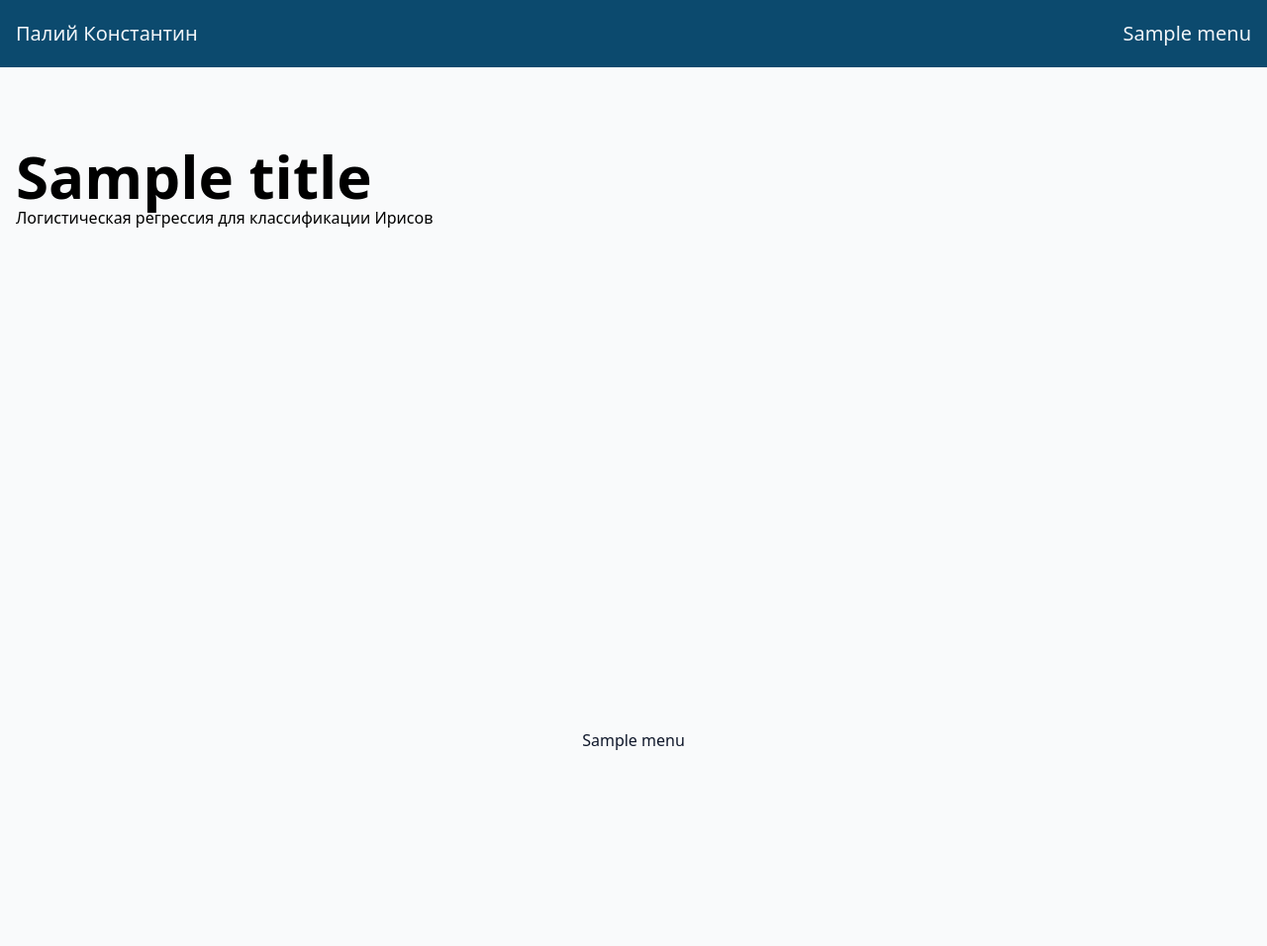
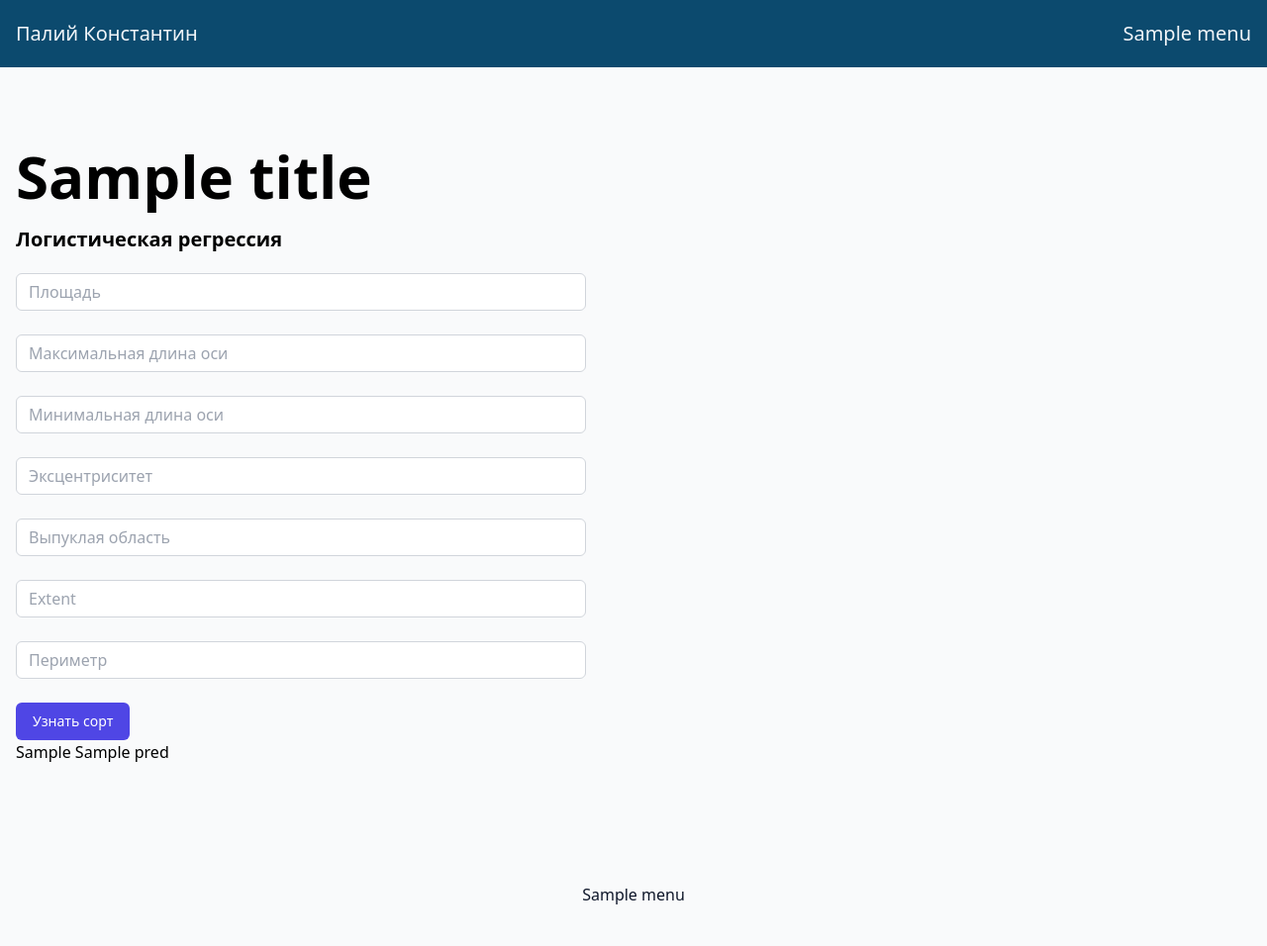
Before and after one commit to Kostess/Paliy, a Flask app: template templates/lab3.html in a window 1280 px wide. Shown: the whole page at 99% size. Before the commit the page ends 758 px from the top, so only its background shows below. Run offline with Flask 3, Linux system fonts and the light colour scheme; the template is opened without the code that fills it: most values are stand-ins (such as "Sample title", 1, 10 or a date in 2020); parts of the project's set-up code (start-up, migrations or seed data) failed here and were passed over; some libraries are stand-ins or nearby versions.

Commit message:
И ещё 2 модели готовы

```diff
--- a/flsite.py
+++ b/flsite.py
@@ -13,6 +13,8 @@ menu = [{"name": "Главная", "url": "/"},
 
 loaded_model_knn = pickle.load(open('model/Iris_pickle_file', 'rb'))
 loaded_model_linear = pickle.load(open('model/linearModel', 'rb'))
+loaded_model_logistic = pickle.load(open('model/logistic_model', 'rb'))
+loaded_model_tree = pickle.load((open('model/Tree_model', 'rb')))
 
 @app.route("/")
 def index():
@@ -24,11 +26,11 @@ def f_knn():
     if request.method == 'GET':
         return render_template('lab1.html', title="Метод k -ближайших соседей (KNN)", menu=menu, class_model='')
     if request.method == 'POST':
-        X_new = np.array([[float(request.form['list1']),
+        x_new = np.array([[float(request.form['list1']),
                            float(request.form['list2']),
                            float(request.form['list3']),
                            float(request.form['list4'])]])
-        pred = loaded_model_knn.predict(X_new)
+        pred = loaded_model_knn.predict(x_new)
         return render_template('lab1.html', title="Метод k -ближайших соседей (KNN)", menu=menu,
                                class_model="Это: " + pred)
 
@@ -38,22 +40,43 @@ def f_linear():
     if request.method == 'GET':
         return render_template('lab2.html', title="Линейная регрессия", menu=menu)
     if request.method == 'POST':
-        X_new = np.array([[float(request.form['list1']),
+        x_new = np.array([[float(request.form['list1']),
                            float(request.form['list2']),
                            float(request.form['list3']),]])
-        pred = loaded_model_linear.predict(X_new)
+        pred = loaded_model_linear.predict(x_new)
         return render_template('lab2.html', title="Линейная регрессия", menu=menu, class_model=f"Ваш размер обуви: {pred}")
 
 
-@app.route("/p_logistic")
+@app.route("/p_logistic", methods=['POST', 'GET'])
 def f_logistic():
-    return render_template('lab3.html', title="Логистическая регрессия", menu=menu)
+    if request.method == 'GET':
+        return render_template('lab3.html', title="Логистическая регрессия", menu=menu)
+    if request.method == 'POST':
+        x_new = np.array([[float(request.form['list1']),
+                           float(request.form['list2']),
+                           float(request.form['list3']),
+                           float(request.form['list4']),
+                           float(request.form['list5']),
+                           float(request.form['list6']),
+                           float(request.form['list7']),]])
+        pred = loaded_model_logistic.predict(x_new)
+        return render_template('lab3.html', title="Логистическая регрессия", menu=menu,
+                               class_model=f"Это: {pred}")
 
-
-@app.route("/p_three")
+@app.route("/p_three", methods=['POST', 'GET'])
 def f_three():
-    return render_template('three.html', title="Дерево решений", menu=menu)
-
+    if request.method == 'GET':
+        return render_template('three.html', title="Дерево решений", menu=menu)
+    if request.method == 'POST':
+        x_new = np.array([[float(request.form['list1']),
+                           float(request.form['list2']),
+                           float(request.form['list3']),
+                           float(request.form['list4']),
+                           float(request.form['list5']),
+                           float(request.form['list6']),
+                           float(request.form['list7']), ]])
+        pred = loaded_model_tree.predict(x_new)
+        return render_template('three.html', title="Дерево решений", menu=menu, class_model=f"Это: {pred}")
 
 if __name__ == "__main__":
     app.run(debug=True)
--- a/templates/lab3.html
+++ b/templates/lab3.html
@@ -2,5 +2,36 @@
 
 {% block content %}
 {{ super() }}
-<p>Логистическая регрессия для классификации Ирисов
+    <p class="text-xl font-bold mt-5">Логистическая регрессия</p>
+    <form class="space-y-6 mt-5" action="/p_logistic" method="POST">
+    <div class="w-full max-w-xl mb-6">
+        <p><input type="text" name="list1" class="appearance-none block w-full bg-white border border-gray-300 rounded-md py-2 px-3 leading-tight focus:outline-none focus:border-indigo-500" placeholder="Площадь"></p>
+    </div>
+    <div class="w-full max-w-xl mb-6">
+        <p><input type="text" name="list2" class="appearance-none block w-full bg-white border border-gray-300 rounded-md py-2 px-3 leading-tight focus:outline-none focus:border-indigo-500" placeholder="Максимальная длина оси"></p>
+    </div>
+    <div class="w-full max-w-xl mb-6">
+        <p><input type="text" name="list3" class="appearance-none block w-full bg-white border border-gray-300 rounded-md py-2 px-3 leading-tight focus:outline-none focus:border-indigo-500" placeholder="Минимальная длина оси"></p>
+    </div>
+    <div class="w-full max-w-xl mb-6">
+        <p><input type="text" name="list4" class="appearance-none block w-full bg-white border border-gray-300 rounded-md py-2 px-3 leading-tight focus:outline-none focus:border-indigo-500" placeholder="Эксцентриситет"></p>
+    </div>
+    <div class="w-full max-w-xl mb-6">
+        <p><input type="text" name="list5" class="appearance-none block w-full bg-white border border-gray-300 rounded-md py-2 px-3 leading-tight focus:outline-none focus:border-indigo-500" placeholder="Выпуклая область"></p>
+    </div>
+    <div class="w-full max-w-xl mb-6">
+        <p><input type="text" name="list6" class="appearance-none block w-full bg-white border border-gray-300 rounded-md py-2 px-3 leading-tight focus:outline-none focus:border-indigo-500" placeholder="Extent"></p>
+    </div>
+    <div class="w-full max-w-xl mb-6">
+        <p><input type="text" name="list7" class="appearance-none block w-full bg-white border border-gray-300 rounded-md py-2 px-3 leading-tight focus:outline-none focus:border-indigo-500" placeholder="Периметр"></p>
+    </div>
+    <button type="submit" class="group relative py-2 px-4 border border-transparent text-sm font-medium rounded-md text-white bg-indigo-600 hover:bg-indigo-700 focus:outline-none focus:ring-2 focus:ring-offset-2 focus:ring-indigo-500">
+        Узнать сорт
+    </button>
+</form>
+
+<div>
+        {{ class_model }}
+    {{ pred }}
+    </div>
 {% endblock %}
```
Also changed, not shown: templates/three.html (+32 -1 lines), 2 other files.
